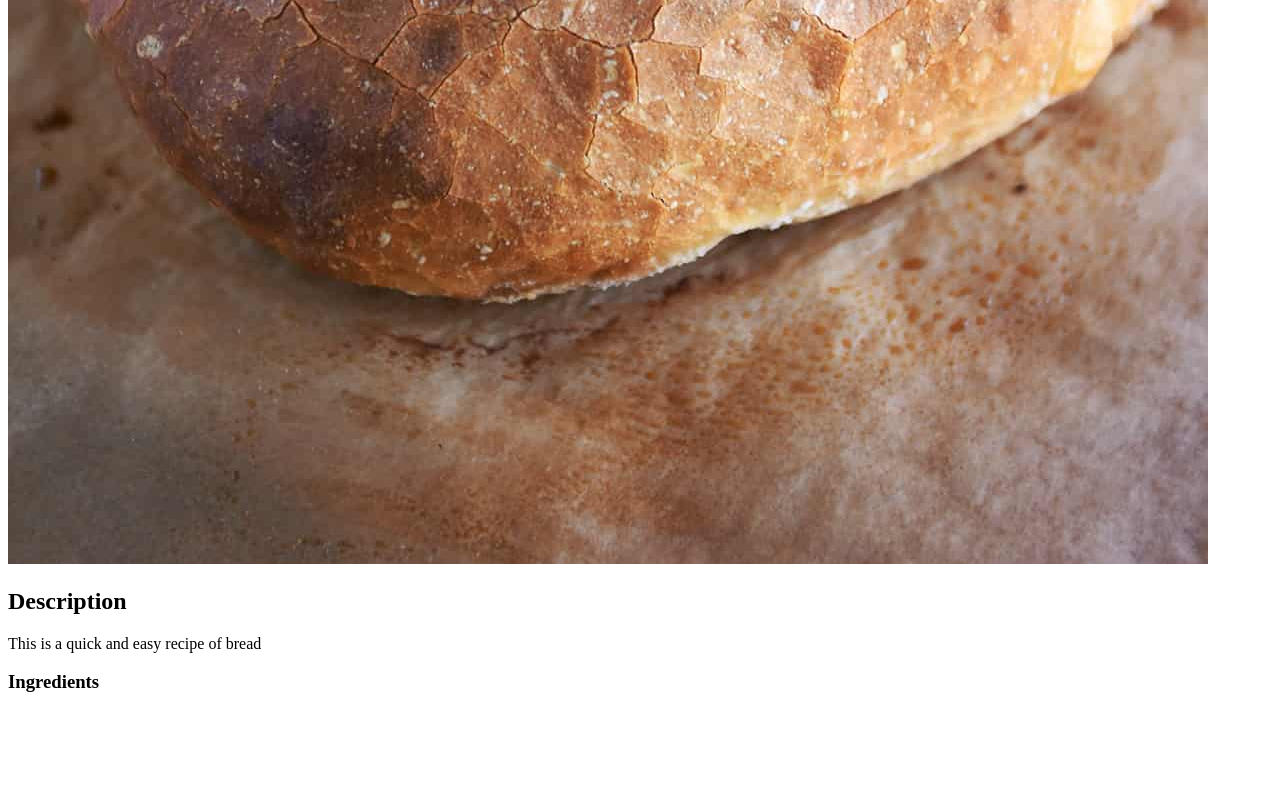
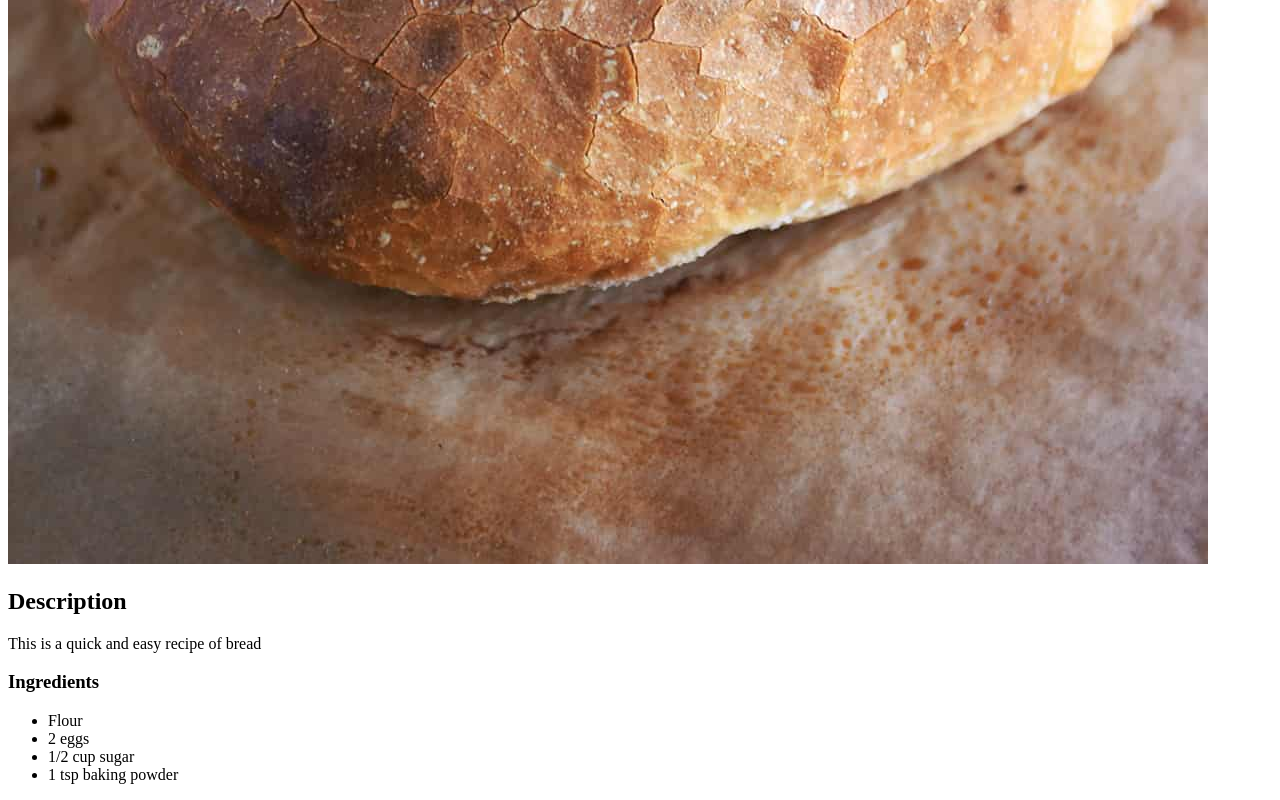
Before and after one commit to zeesun7/odin-recipes, a plain HTML site: page recipes/bread.html in a window 1280 px wide. Shown: the part 1105-1905 px from the top of the page. Before the commit the page ends 1817 px from the top, so only its background shows below. Drawn offline with Linux system fonts and the light colour scheme.

Commit message:
add unordered list of ingredients

```diff
--- a/recipes/bread.html
+++ b/recipes/bread.html
@@ -15,6 +15,13 @@
         <p>This is a quick and easy recipe of bread</p>
 
         <h3>Ingredients</h3>
+
+        <ul>
+            <li>Flour</li>
+            <li>2 eggs</li>
+            <li>1/2 cup sugar</li>
+            <li>1 tsp baking powder</li>
+        </ul>
     </body>
 
 </html>
```
